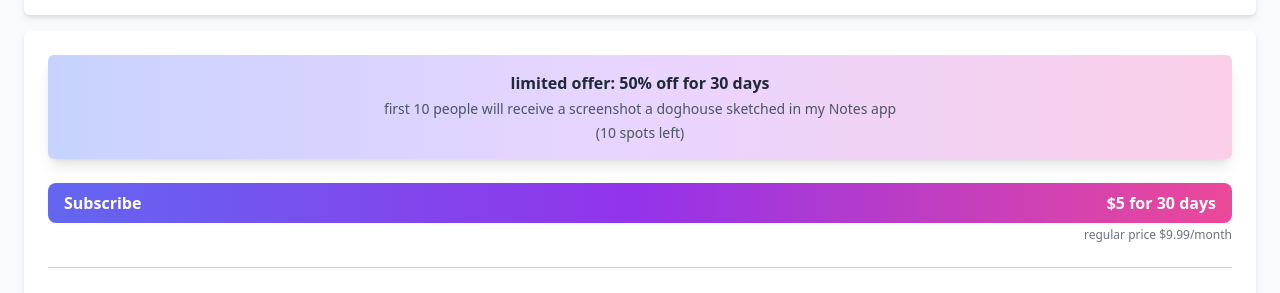
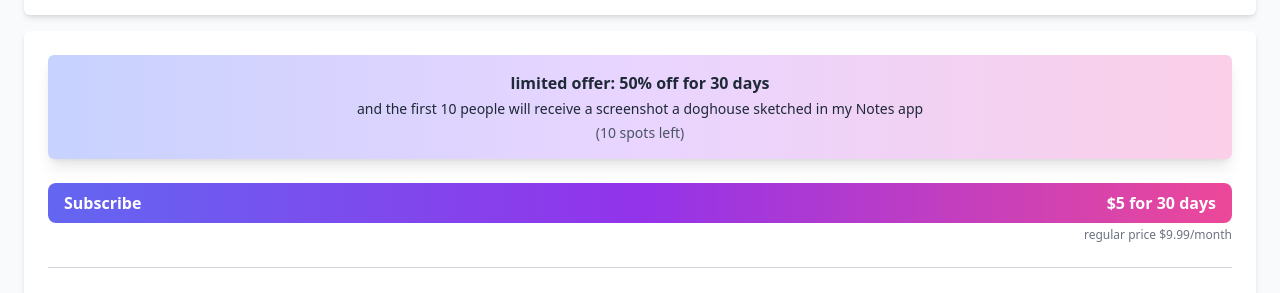
Before and after one commit to enriquebarragan/enriquebarragan.github.io, a Jekyll site: the page built from rips/not-onlyfans/index.md, in a window 1280 px wide. Shown: the part 597-890 px from the top of the page. Built offline with Jekyll 4.4.1, drawn with Linux system fonts in a browser that asks for light colours; nearby versions of some CDN libraries.

Commit message:
Update index.md

```diff
--- a/rips/not-onlyfans/index.md
+++ b/rips/not-onlyfans/index.md
@@ -64,8 +64,8 @@
 
       <!-- Limited Offer Box -->
    <div class="bg-gradient-to-r from-indigo-200 via-purple-200 to-pink-200 p-4 rounded-md space-y-1 shadow-lg">
-        <h3 class="font-semibold text-gray-800 sm:text-center">limited offer: 50% off for 30 days</h3>
-       <p class="text-sm text-gray-600 text-center">first 10 people will receive a screenshot a doghouse sketched in my Notes app</p>
+        <h3 class="font-semibold text-gray-800 text-center">limited offer: 50% off for 30 days</h3>
+       <p class="text-sm text-gray-800 text-center">and the first 10 people will receive a screenshot a doghouse sketched in my Notes app</p>
         <p class="text-sm text-gray-600 text-center">(10 spots left)</p>
       </div>
       <!-- Basic Subscription -->
```
